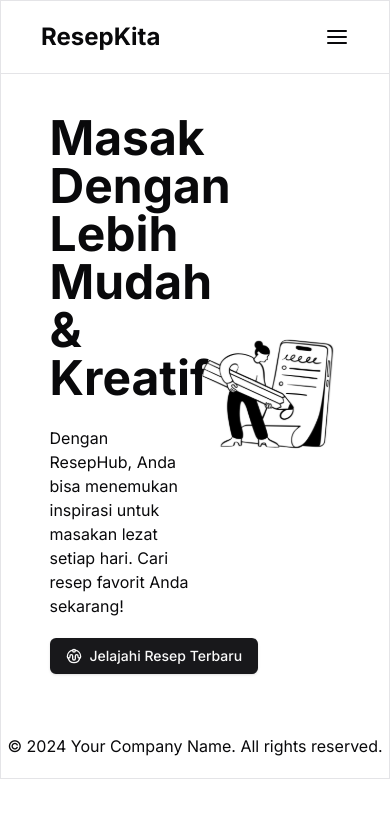
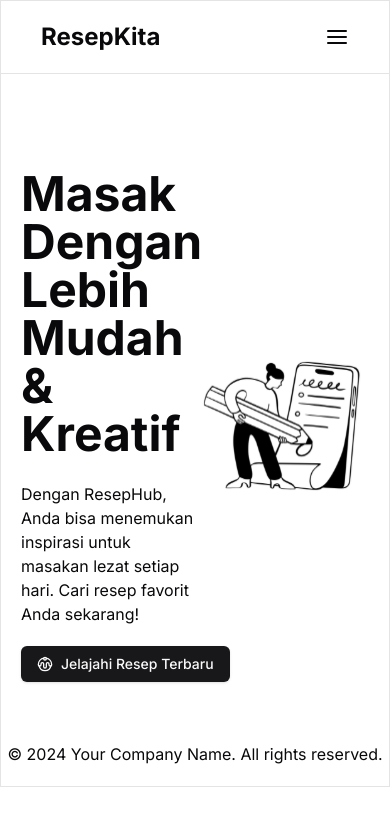
Before and after one commit to AhmadJanuarr/dapur-tradisional, a React (Vite) app: page / in a window 390 px wide. Shown: the top 826 px of the page. Built offline with nearby package versions, Linux system fonts and the light colour scheme.

Commit message:
refactor layout styles for improved responsiveness

```diff
--- a/src/components/Layout/App/index.tsx
+++ b/src/components/Layout/App/index.tsx
@@ -10,13 +10,13 @@ export default function AppLayout({ children }: { children: React.ReactNode }) {
   const pathname = availablePaths.includes(location.pathname)
   const isAdminRoute = location.pathname.startsWith("/admin")
   const isUserRoute = ["/auth/login", "/auth/register", "/recipes"].includes(location.pathname)
-  const mainWidth = isAdminRoute || isUserRoute ? "w-full" : "w-3/4"
+  const mainWidth = isAdminRoute || isUserRoute ? "w-full" : "lg:w-3/4 w-full px-5 lg:px-0"
   return (
-    <div className="flex w-full flex-col items-center justify-center border font-inter">
+    <div className="flex flex-col items-center justify-center w-full border font-inter">
       <div className="w-full">
         {pathname && <Header />}
         <Toaster />
-        <main className="flex w-full items-center justify-center">
+        <main className="flex items-center justify-center w-full mt-14">
           <div className={mainWidth}>{children}</div>
         </main>
         {pathname && <Footer />}
```
